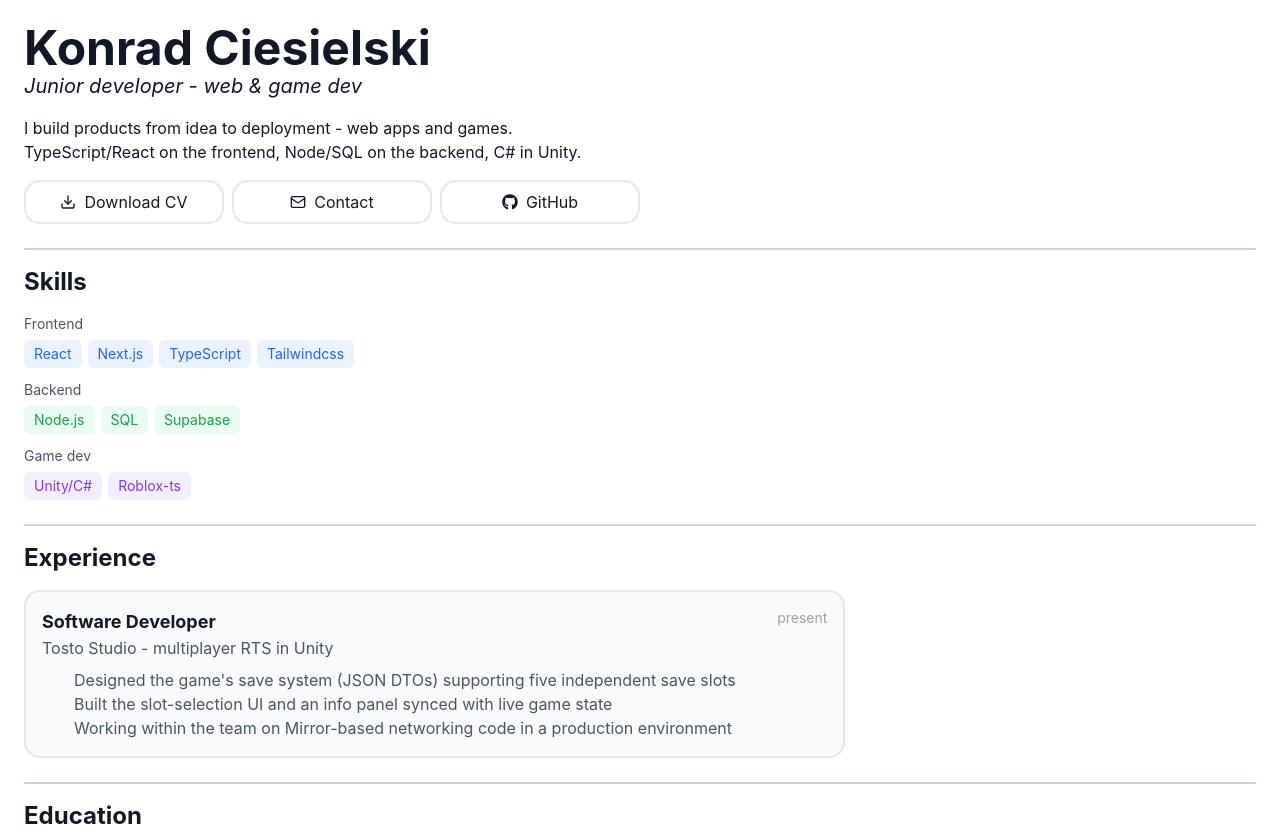
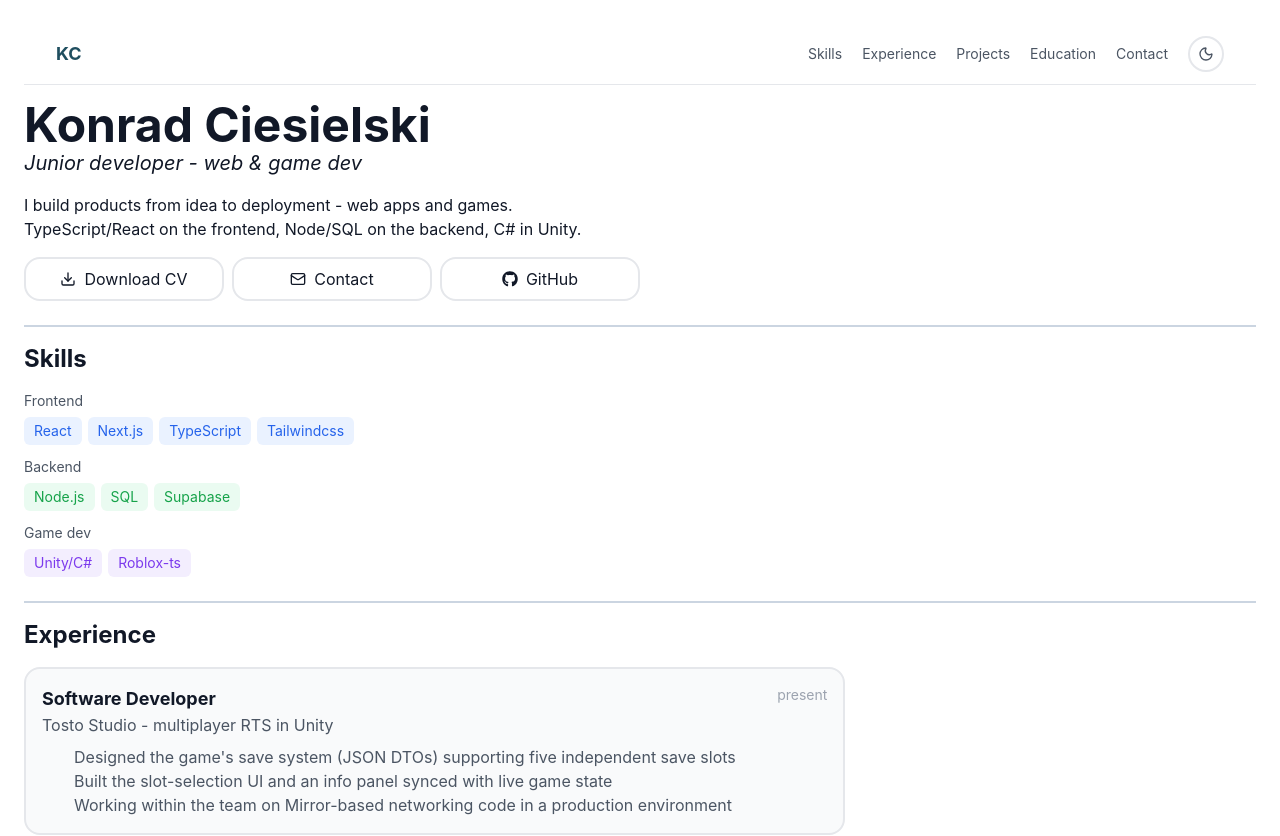
Before and after one commit to KondyKox/Portfolio, a React (Vite) app: page / in a window 1280 px wide. Shown: the top 836 px of the page. Built offline with nearby package versions, Linux system fonts and the light colour scheme.

Commit message:
feat: navbar & theme toggle

```diff
--- a/index.html
+++ b/index.html
@@ -7,6 +7,18 @@
     <title>Konrad Ciesielski</title>
 
     <!-- TODO: meta tags -->
+
+    <script>
+      (function () {
+        var saved = localStorage.getItem("theme");
+        var theme =
+          saved ||
+          (window.matchMedia("(prefers-color-scheme: dark)").matches
+            ? "dark"
+            : "light");
+        document.documentElement.setAttribute("data-mode", theme);
+      })();
+    </script>
   </head>
   <body>
     <div id="root"></div>
--- a/src/App.tsx
+++ b/src/App.tsx
@@ -3,12 +3,14 @@ import Education from "./components/Education";
 import ExperienceSection from "./components/ExperienceSection";
 import Hero from "./components/Hero";
 import JourneyTimeline from "./components/JourneyTimeline";
+import NavBar from "./components/Navbar";
 import ProjectsSection from "./components/ProjectsSection";
 import SkillsSection from "./components/SkillsSection";
 
 function App() {
   return (
-    <main className="bg-surface-0 text-text-primary flex flex-col gap-4 min-h-screen p-4 md:p-6 pb-6 md:pb-18">
+    <main className="bg-surface-0 text-text-primary flex flex-col gap-4 min-h-screen p-4 md:p-6 pb-6 md:pb-18 relative">
+      <NavBar />
       <Hero />
       <SkillsSection />
       <ExperienceSection />
--- a/src/components/ExperienceSection.tsx
+++ b/src/components/ExperienceSection.tsx
@@ -1,6 +1,6 @@
 const ExperienceSection = () => {
   return (
-    <section className="border-section">
+    <section className="border-section" id="experience">
       <h3 className="section-header">Experience</h3>
       <div className="border-border rounded-2xl border-2 p-4 bg-surface-2 lg:max-w-2/3">
         <div className="flex justify-between">
--- /dev/null
+++ b/src/components/Navbar.tsx
@@ -0,0 +1,66 @@
+import { useState } from "react";
+import { Menu, X } from "lucide-react";
+import ThemeToggle from "./ThemeToggle";
+
+const NAV_LINKS = [
+  { label: "Skills", href: "#skills" },
+  { label: "Experience", href: "#experience" },
+  { label: "Projects", href: "#projects" },
+  { label: "Education", href: "#education" },
+  { label: "Contact", href: "#contact" },
+];
+
+const NavBar = () => {
+  const [open, setOpen] = useState(false);
+
+  return (
+    <nav className="sticky top-0 z-50 bg-surface-0/80 backdrop-blur border-b border-border">
+      <div className="flex items-center justify-between px-4 py-3 md:px-8">
+        <a href="#" className="font-bold text-lg text-text-accent">
+          KC
+        </a>
+
+        <div className="hidden md:flex items-center gap-5">
+          {NAV_LINKS.map((link) => (
+            <a
+              key={link.href}
+              href={link.href}
+              className="text-sm text-text-secondary hover:text-text-accent transition-colors duration-150"
+            >
+              {link.label}
+            </a>
+          ))}
+          <ThemeToggle />
+        </div>
+
+        <div className="flex items-center gap-2 md:hidden">
+          <ThemeToggle />
+          <button
+            onClick={() => setOpen((v) => !v)}
+            aria-label="Toggle menu"
+            className="w-9 h-9 flex items-center justify-center rounded-full border-2 border-border"
+          >
+            {open ? <X size={16} /> : <Menu size={16} />}
+          </button>
+        </div>
+      </div>
+
+      {open && (
+        <div className="flex flex-col gap-3 px-4 pb-4 md:hidden">
+          {NAV_LINKS.map((link) => (
+            <a
+              key={link.href}
+              href={link.href}
+              onClick={() => setOpen(false)}
+              className="text-sm text-text-secondary hover:text-text-accent transition-colors duration-150"
+            >
+              {link.label}
+            </a>
+          ))}
+        </div>
+      )}
+    </nav>
+  );
+};
+
+export default NavBar;
--- a/src/components/ProjectsSection.tsx
+++ b/src/components/ProjectsSection.tsx
@@ -4,7 +4,7 @@ import { OTHER_PROJECTS, SELECTED_PROJECTS } from "../constants/projects";
 const ProjectsSection = () => {
   return (
     <>
-      <section className="border-section">
+      <section className="border-section" id="projects">
         <h3 className="section-header">Selected projects</h3>
 
         <div className="flex flex-col gap-2 lg:max-w-2/3">
--- a/src/components/SkillsSection.tsx
+++ b/src/components/SkillsSection.tsx
@@ -20,7 +20,7 @@ const GROUP_STYLES: Record<
 
 const SkillsSection = () => {
   return (
-    <section className="border-section">
+    <section className="border-section" id="skills">
       <h3 className="font-bold mb-4 text-2xl">Skills</h3>
 
       <div className="space-y-3">
--- /dev/null
+++ b/src/components/ThemeToggle.tsx
@@ -0,0 +1,18 @@
+import { Sun, Moon } from "lucide-react";
+import { useTheme } from "../hooks/useTheme";
+
+const ThemeToggle = () => {
+  const { theme, toggleTheme } = useTheme();
+
+  return (
+    <button
+      onClick={toggleTheme}
+      aria-label="Toggle theme"
+      className="w-9 h-9 flex items-center justify-center rounded-full border-2 border-border text-text-secondary hover:border-border-strong hover:text-text-accent transition-colors duration-150 active:scale-90"
+    >
+      {theme === "dark" ? <Sun size={16} /> : <Moon size={16} />}
+    </button>
+  );
+};
+
+export default ThemeToggle;
--- /dev/null
+++ b/src/hooks/useTheme.ts
@@ -0,0 +1,19 @@
+import { useEffect, useState } from "react";
+
+type Theme = "light" | "dark";
+
+export function useTheme() {
+  const [theme, setTheme] = useState<Theme>(
+    () =>
+      (document.documentElement.getAttribute("data-mode") as Theme) || "light",
+  );
+
+  useEffect(() => {
+    document.documentElement.setAttribute("data-mode", theme);
+    localStorage.setItem("theme", theme);
+  }, [theme]);
+
+  const toggleTheme = () => setTheme((t) => (t === "dark" ? "light" : "dark"));
+
+  return { theme, toggleTheme };
+}
--- a/src/index.css
+++ b/src/index.css
@@ -28,7 +28,7 @@
 
 /* Dark mode – media query */
 @media (prefers-color-scheme: dark) {
-  :root {
+  :root:not([data-mode="light"]) {
     --color-surface-0: #0f1115;
     --color-surface-1: #171a21;
     --color-surface-2: #1b1e26;
@@ -49,7 +49,7 @@
 }
 
 /* ręczny toggle - nadpisuje media query */
-[data-mode="dark"] {
+:root[data-mode="dark"] {
   --color-surface-0: #0f1115;
   --color-surface-1: #171a21;
   --color-surface-2: #1b1e26;
```
